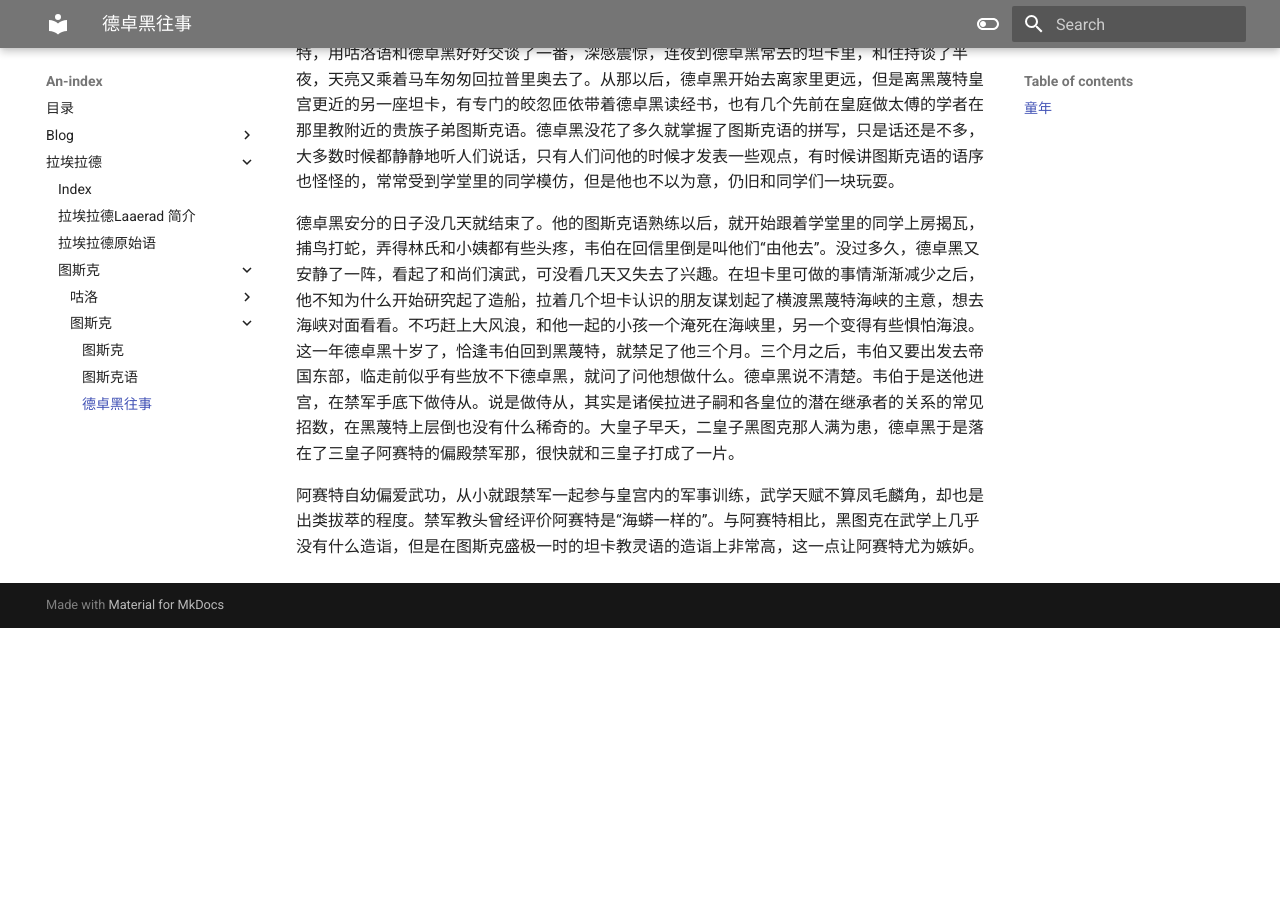
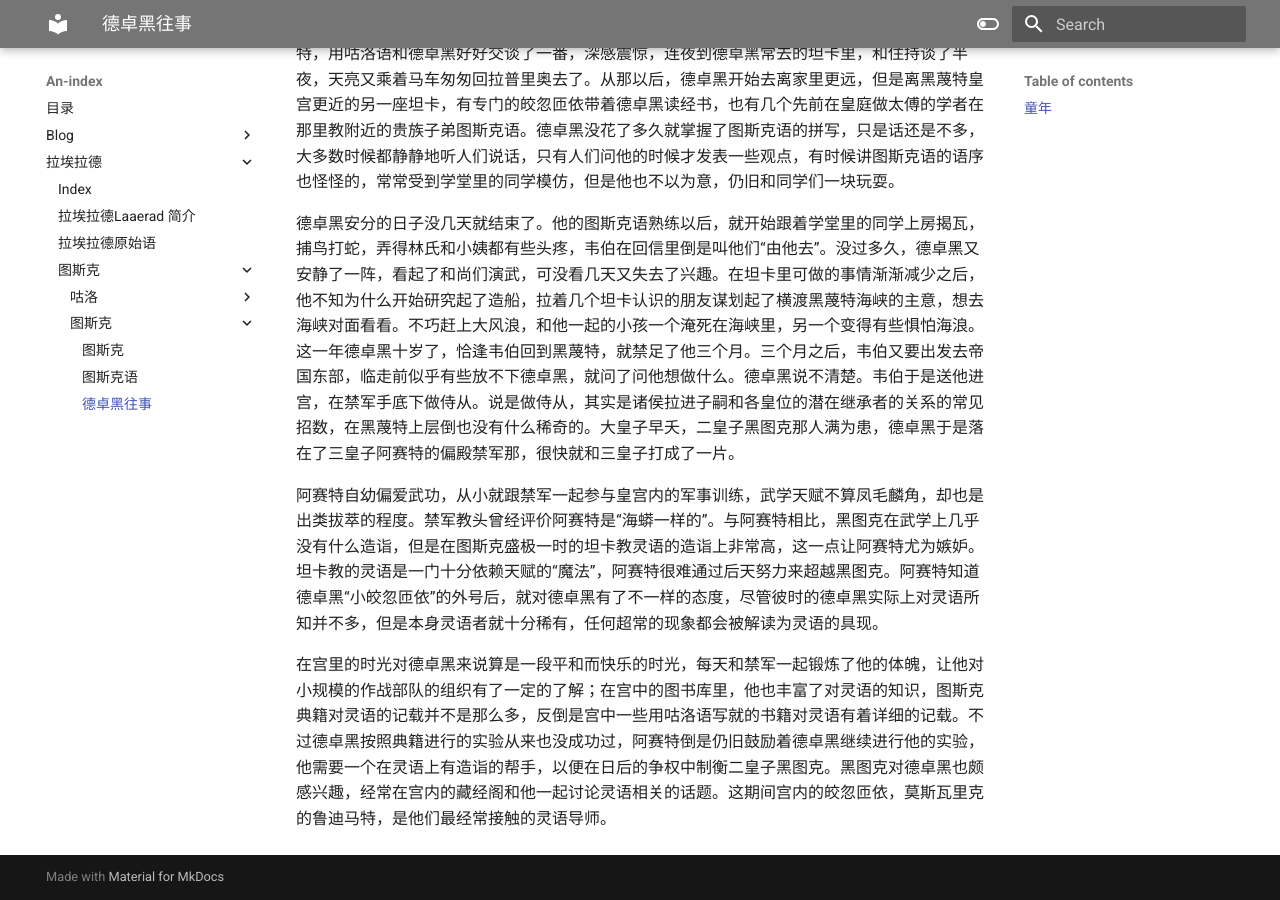
Before and after one commit to PhychiasLokDansk/Laaerad, an MkDocs documentation site: the page built from docs/拉埃拉德/图斯克/图斯克/德卓黑往事.md, in a window 1280 px wide and 900 px high, scrolled down 1242 px. Built offline with MkDocs 1.6.1 and Material for MkDocs 9.7.7, drawn with Linux system fonts in a browser that asks for light colours; before the commit the page ends 1870 px from its top, so only the background shows below that.

Commit message:
LAPTOP-UGNPREPA 2025-2-15:22:1:7

```diff
--- a/docs/拉埃拉德/图斯克/图斯克/德卓黑往事.md
+++ b/docs/拉埃拉德/图斯克/图斯克/德卓黑往事.md
@@ -15,4 +15,6 @@
 
 德卓黑安分的日子没几天就结束了。他的图斯克语熟练以后，就开始跟着学堂里的同学上房揭瓦，捕鸟打蛇，弄得林氏和小姨都有些头疼，韦伯在回信里倒是叫他们“由他去”。没过多久，德卓黑又安静了一阵，看起了和尚们演武，可没看几天又失去了兴趣。在坦卡里可做的事情渐渐减少之后，他不知为什么开始研究起了造船，拉着几个坦卡认识的朋友谋划起了横渡黑蔑特海峡的主意，想去海峡对面看看。不巧赶上大风浪，和他一起的小孩一个淹死在海峡里，另一个变得有些惧怕海浪。这一年德卓黑十岁了，恰逢韦伯回到黑蔑特，就禁足了他三个月。三个月之后，韦伯又要出发去帝国东部，临走前似乎有些放不下德卓黑，就问了问他想做什么。德卓黑说不清楚。韦伯于是送他进宫，在禁军手底下做侍从。说是做侍从，其实是诸侯拉进子嗣和各皇位的潜在继承者的关系的常见招数，在黑蔑特上层倒也没有什么稀奇的。大皇子早夭，二皇子黑图克那人满为患，德卓黑于是落在了三皇子阿赛特的偏殿禁军那，很快就和三皇子打成了一片。
 
-阿赛特自幼偏爱武功，从小就跟禁军一起参与皇宫内的军事训练，武学天赋不算凤毛麟角，却也是出类拔萃的程度。禁军教头曾经评价阿赛特是“海蟒一样的”。与阿赛特相比，黑图克在武学上几乎没有什么造诣，但是在图斯克盛极一时的坦卡教灵语的造诣上非常高，这一点让阿赛特尤为嫉妒。
+阿赛特自幼偏爱武功，从小就跟禁军一起参与皇宫内的军事训练，武学天赋不算凤毛麟角，却也是出类拔萃的程度。禁军教头曾经评价阿赛特是“海蟒一样的”。与阿赛特相比，黑图克在武学上几乎没有什么造诣，但是在图斯克盛极一时的坦卡教灵语的造诣上非常高，这一点让阿赛特尤为嫉妒。坦卡教的灵语是一门十分依赖天赋的“魔法”，阿赛特很难通过后天努力来超越黑图克。阿赛特知道德卓黑“小皎忽匝依”的外号后，就对德卓黑有了不一样的态度，尽管彼时的德卓黑实际上对灵语所知并不多，但是本身灵语者就十分稀有，任何超常的现象都会被解读为灵语的具现。
+
+在宫里的时光对德卓黑来说算是一段平和而快乐的时光，每天和禁军一起锻炼了他的体魄，让他对小规模的作战部队的组织有了一定的了解；在宫中的图书库里，他也丰富了对灵语的知识，图斯克典籍对灵语的记载并不是那么多，反倒是宫中一些用咕洛语写就的书籍对灵语有着详细的记载。不过德卓黑按照典籍进行的实验从来也没成功过，阿赛特倒是仍旧鼓励着德卓黑继续进行他的实验，他需要一个在灵语上有造诣的帮手，以便在日后的争权中制衡二皇子黑图克。黑图克对德卓黑也颇感兴趣，经常在宫内的藏经阁和他一起讨论灵语相关的话题。这期间宫内的皎忽匝依，莫斯瓦里克的鲁迪马特，是他们最经常接触的灵语导师。
```
Also changed, not shown: 1 other file.
